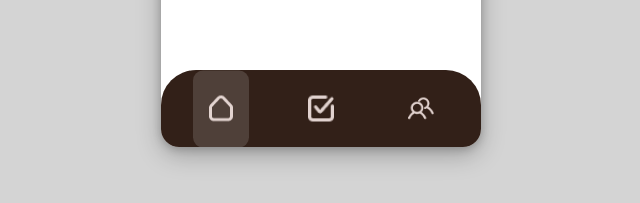
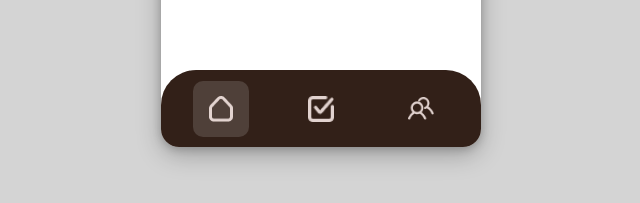
Before and after one commit to zting052/zt-ecobuddy-proto-digitalo, a plain HTML site: page index.html in a window 1280 px wide. Shown: the part 537-740 px from the top of the page, 319-959 px from the left. Drawn offline with Linux system fonts and the light colour scheme; a web font is replaced by a local one.

Commit message:
Add theme tokens and refine navigation styles
Added theme tokens for colors and improved navigation styles.

```diff
--- a/styles.css
+++ b/styles.css
@@ -1,16 +1,17 @@
 @import url("https://fonts.googleapis.com/css2?family=DynaPuff:wght@400..700&display=swap");
 
+/* Theme tokens */
 :root{
   --surround: #D4D4D4; /* page background behind the app container */
   --bg: #FFFFFF;       /* app interior background */
   --nav: #322018;      /* navigation bar color */
   --on-nav: #FFFFFF;   /* used for hover/focus accents */
-  --icon-tint: #E7DDD6;/* light beige like your screenshot */
   --card: #FFFFFF;
   --text: #111827;
   --focus: #111827;
 }
 
+/* Base reset */
 *,
 *::before,
 *::after { box-sizing: border-box; }
@@ -111,6 +112,7 @@ body{
   padding-top: 64px;            /* space for button + breathing room */
 }
 
+/* Cards and settings form */
 .card{
   background: var(--card);
   color: var(--text);
@@ -142,7 +144,7 @@ h1, h2{
   line-height: 1.2;
 }
 
-/* Nav pinned to bottom of the fixed app area */
+/* Bottom navigation (pinned, rounded, vertically centered icons) */
 .app-nav{
   position: absolute;
   left: 0;
@@ -156,53 +158,53 @@ h1, h2{
   overflow: hidden;             /* clip children to rounded corners */
 }
 
-/* Center icons vertically by stretching li to full height and
-   centering the anchor within each li */
-.nav-list{
+/* Vertically center the entire nav list inside the 77px bar */
+.app-nav .nav-list{
+  position: absolute;
+  top: 50%;
+  left: 0;
+  right: 0;
+  transform: translateY(-50%);
   margin: 0;
-  height: 100%;
-  padding: 0 8px;
+  padding: 0 12px;
   list-style: none;
   display: flex;
-  align-items: stretch;         /* stretch li to full bar height */
+  align-items: center;
   justify-content: space-around;
   gap: 4px;
 }
-.nav-list > li{
-  height: 100%;
-  display: flex;                /* create a centering context for the anchor */
-  align-items: center;          /* center anchor vertically */
+
+/* Each anchor is a centered tap target */
+.app-nav .nav-list > li{
+  display: block;
 }
 
 .nav-item{
   display: inline-flex;
-  align-items: center;          /* center icon vertically */
+  align-items: center;
   justify-content: center;
   width: 56px;                  /* >= 44x44 tap target */
-  height: 100%;                 /* fill the li (and thus the bar) */
-  min-height: 44px;
+  height: 56px;                 /* centered within 77px bar */
   color: inherit;
   text-decoration: none;
   border-radius: 10px;
   outline: none;
-  margin: 0;                    /* avoid accidental vertical offsets */
 }
 
-/* Image icons in nav: tint to light beige and slightly soften */
+/* Image icons in nav: tint to light beige (from your screenshot) */
 .nav-icon{
   width: 26px;
   height: 26px;
   display: block;
   object-fit: contain;
-
-  /* Convert dark PNGs to light beige to match the screenshot */
+  /* Convert dark PNGs to light beige; remove this if your PNGs are already light */
   filter: brightness(0) saturate(100%)
           invert(93%) sepia(9%) saturate(258%) hue-rotate(323deg)
           brightness(96%) contrast(92%);
   opacity: 0.95;
 }
 
-/* Hover and active/current states (subtle) */
+/* Hover, current, focus states */
 .nav-item:hover{
   background: color-mix(in srgb, var(--on-nav) 10%, transparent);
 }
@@ -212,13 +214,6 @@ h1, h2{
 .nav-item:focus-visible{
   outline: 2px solid var(--focus);
   outline-offset: 2px;
-}
-
-/* Generic SVG icon rule (for back icon) */
-.icon, .back-icon{
-  width: 24px;
-  height: 24px;
-  display: block;
 }
 
 /* Skip link for accessibility */
@@ -242,6 +237,7 @@ h1, h2{
   z-index: 2000;
 }
 
+/* Motion reduction */
 @media (prefers-reduced-motion: reduce){
   * {
     animation: none !important;
@@ -249,121 +245,3 @@ h1, h2{
     scroll-behavior: auto !important;
   }
 }
-/* Force true vertical centering in the 77px nav bar */
-.app-nav .nav-list{
-  align-items: stretch; /* make li fill the bar height */
-}
-
-.app-nav .nav-list > li{
-  height: 100%;
-  display: flex;
-  align-items: center;  /* center the anchor vertically */
-}
-
-.app-nav .nav-item{
-  display: flex;
-  align-items: center;
-  justify-content: center;
-  height: 100% !important;  /* override any earlier fixed height (e.g., 44px) */
-  min-height: 0;            /* ensure no min-height interferes */
-  padding: 0;
-  margin: 0;
-}
-
-.app-nav .nav-icon{
-  display: block;
-  width: 26px;
-  height: 26px;
-  margin: 0;                /* remove any stray vertical margins */
-}
-/* Force vertical centering of nav icons inside the 77px bar */
-.app-shell .app-nav { height: 77px; }
-
-.app-shell .app-nav nav .nav-list{
-  height: 100%;
-  padding-top: 0;              /* ensure no top padding */
-  padding-bottom: 0;
-  align-items: stretch;        /* stretch li to bar height */
-}
-
-.app-shell .app-nav nav .nav-list > li{
-  height: 100%;
-  display: flex;
-  align-items: center;         /* center the anchor vertically */
-}
-
-.app-shell .app-nav nav .nav-list > li > a.nav-item{
-  display: flex !important;
-  align-items: center !important;
-  justify-content: center !important;
-  height: 100% !important;     /* override earlier 44px */
-  min-height: 0 !important;    /* neutralize any min-height */
-  line-height: 0;              /* remove baseline effects */
-  padding: 0;
-  margin: 0;
-  border-radius: 10px;         /* keep your hover shape if desired */
-}
-
-/* Icon sizing/tint only; no vertical margins that can offset centering */
-.app-shell .app-nav .nav-icon{
-  width: 26px;
-  height: 26px;
-  display: block;
-  margin: 0;
-}
-/* Vertically center the entire nav list inside the 77px nav bar */
-.app-nav { position: relative; }
-
-.app-nav .nav-list{
-  position: absolute;
-  top: 50%;
-  left: 0;
-  right: 0;
-  transform: translateY(-50%);
-  height: auto;            /* let the list size to its contents */
-  padding: 0 12px;         /* keep your horizontal spacing */
-  margin: 0;
-  display: flex;
-  align-items: center;      /* center items within the line */
-  justify-content: space-around;
-  gap: 4px;
-}
-
-/* Make each anchor a consistent, centered tap target */
-.app-nav .nav-list > li{
-  height: auto;
-  display: block;
-}
-
-.app-nav .nav-item{
-  display: inline-flex;
-  align-items: center;
-  justify-content: center;
-  width: 56px;
-  height: 56px !important;  /* ensure it’s not stuck at 44px or 100% */
-  min-height: 0;
-  padding: 0;
-  margin: 0;
-}
-/* Pin nav bar to bottom of the 320×568 container (and keep 77px height) */
-.app-nav{
-  position: absolute !important;
-  left: 0;
-  right: 0;
-  bottom: 0;
-  height: 77px;
-}
-
-/* Keep the list vertically centered within the bar */
-.app-nav .nav-list{
-  position: absolute;
-  top: 50%;
-  left: 0;
-  right: 0;
-  transform: translateY(-50%);
-}
-
-/* Ensure content leaves room for the 77px bar */
-.app-content{
-  inset: 0 0 77px 0;
-}
```
